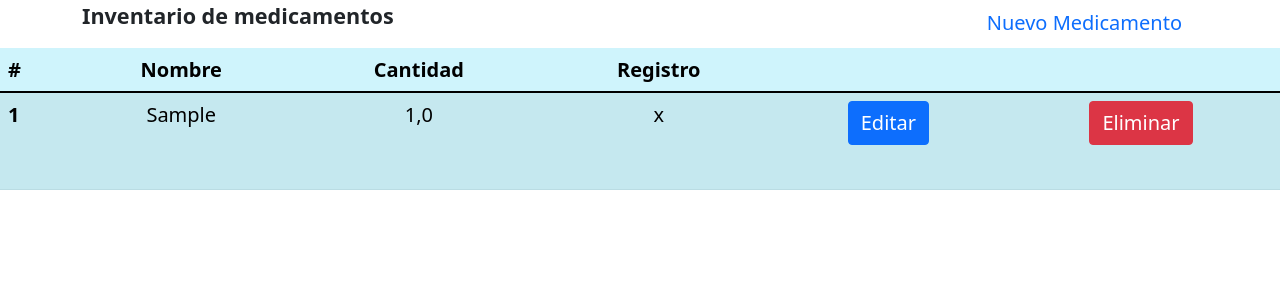
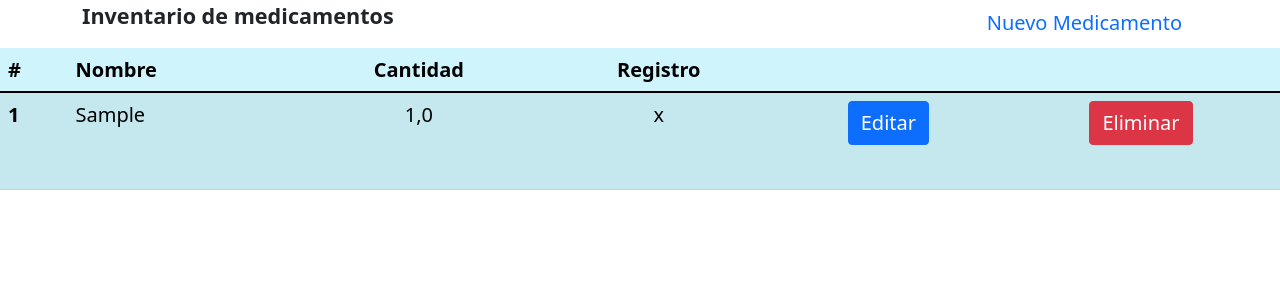
Before and after one commit to Aritagamer/Publicacion_Medicinas, a Django app: template Inventario/templates/Inventario.html in a window 1280 px wide. Shown: the part 82-382 px from the top of the page. Run offline with Django 4.2, Linux system fonts and the light colour scheme; the template is opened without the code that fills it: values that come from a table or form of the project are taken from there, others are empty; tables that the repository leaves empty hold one stand-in row (values such as "Sample post").

Commit message:
Pero tu tampoco

```diff
--- a/Inventario/templates/Inventario.html
+++ b/Inventario/templates/Inventario.html
@@ -27,7 +27,7 @@
       <thead>
           <tr>
               <th class="text-start">#</th>
-              <th>Nombre</th>
+              <th class="text-start">Nombre</th>
               <th>Cantidad</th>
               <th>Registro</th>
               <th></th>
@@ -38,7 +38,7 @@
           {% for i in elem %}
               <tr>
                   <th class="text-start">{{ forloop.counter  }}</th>
-                  <td>{{ i.Medicamento }}</td>
+                  <td class="text-start">{{ i.Medicamento }}</td>
                   <td>{{ i.Unidades }}</td>
                   <td>
                     {% if i.Registro %}
```
